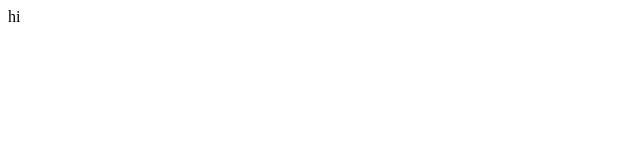
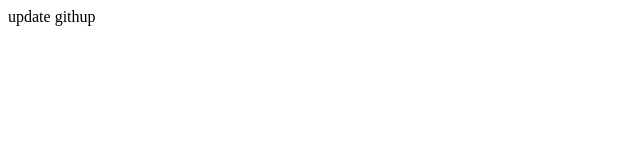
Before and after one commit to Rosha1396/cf23-hello-world, a plain HTML site: page index.html in a window 1280 px wide. Shown: the full height of the page, 0-640 px from the left. Drawn offline with Linux system fonts and the light colour scheme.

Commit message:
Update github

```diff
--- a/index.html
+++ b/index.html
@@ -6,6 +6,6 @@
     <title>Document</title>
 </head>
 <body>
-    hi
+   update githup
 </body>
 </html>
```
